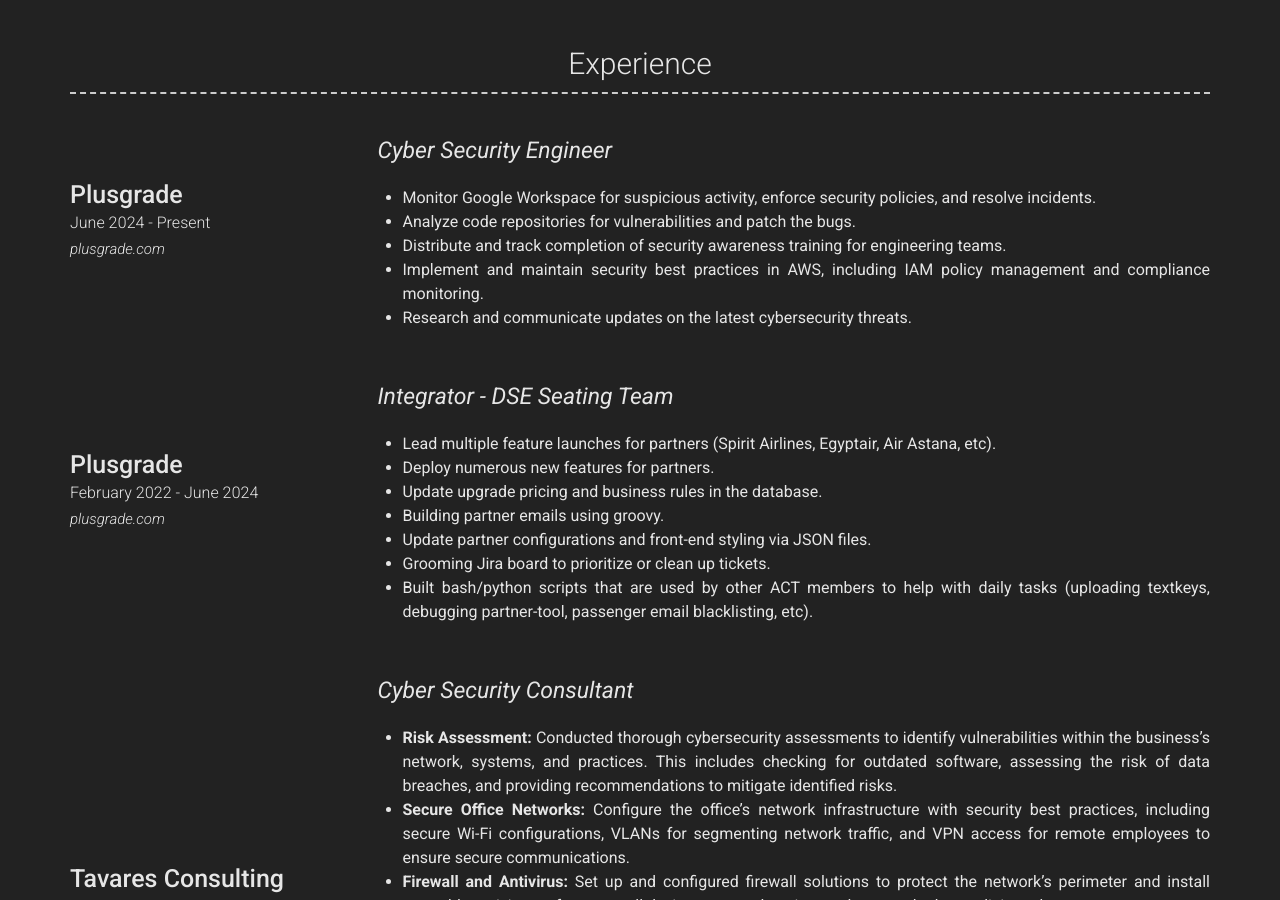
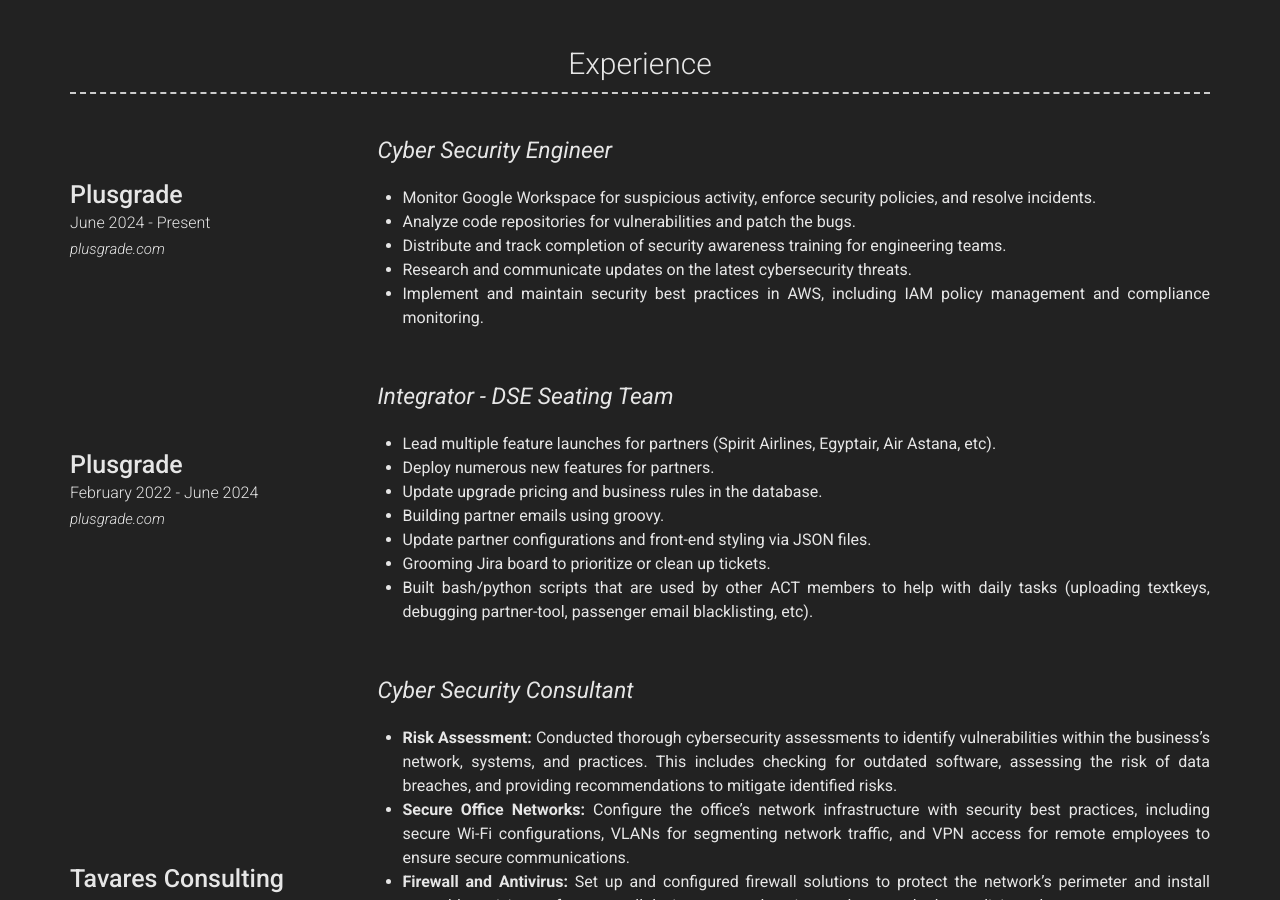
Before and after one commit to gtavares7/gtavares.github.io, a Jekyll site: the page built from index.md, in a window 1280 px wide and 900 px high, scrolled down 1448 px. Built offline with Jekyll 4.4.1, drawn with Linux system fonts in a browser that asks for light colours; nearby versions of some CDN libraries; part of the change alters nothing that is shown.

```diff
--- a/_config.yml
+++ b/_config.yml
@@ -82,8 +82,8 @@ content:
             - Monitor Google Workspace for suspicious activity, enforce security policies, and resolve incidents.
             - Analyze code repositories for vulnerabilities and patch the bugs.
             - Distribute and track completion of security awareness training for engineering teams.
+            - Research and communicate updates on the latest cybersecurity threats.
             - Implement and maintain security best practices in AWS, including IAM policy management and compliance monitoring.
-            - Research and communicate updates on the latest cybersecurity threats.
 
       - layout: left
         title: Plusgrade
```
